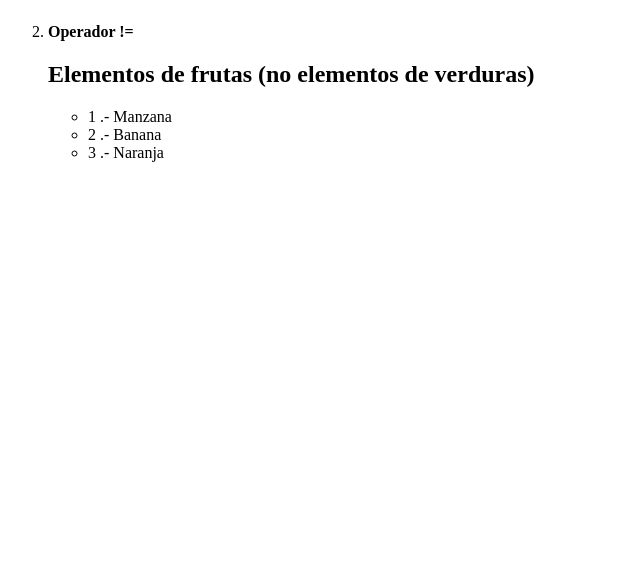
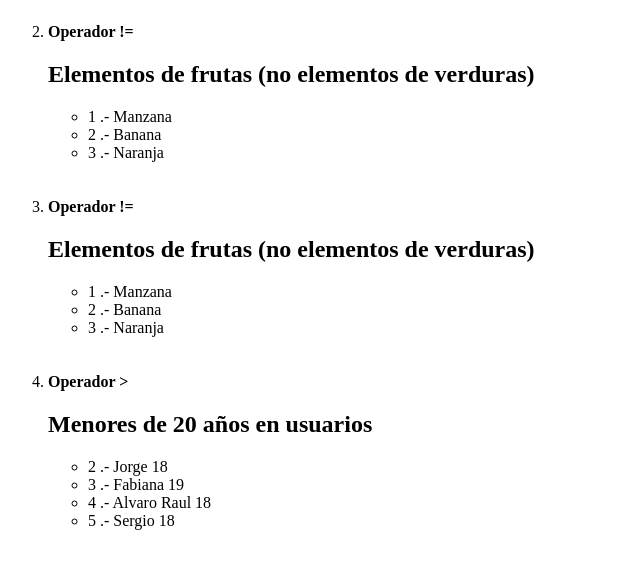
Before and after one commit to FabbPP/PWeb2Marcela, a Django app: page /pruebaIf/ in a window 1280 px wide. Shown: the part 218-787 px from the top of the page, without its empty margins (0-640 px from the left). Run offline with Django 5.2, Linux system fonts and the light colour scheme; data comes from the database, SQL or seed files in the repository; both versions use the stored data as it was after the commit.

Commit message:
Experimento 03 con operador > - if tag

```diff
--- a/Django_project/listaContactos/personas/templates/pruebaIf.html
+++ b/Django_project/listaContactos/personas/templates/pruebaIf.html
@@ -28,6 +28,29 @@
                     {% endif%}
                 {% endfor %}
             </ul>
+            <br> </br>
+            <li> <strong>Operador != </strong></li>
+            <h2> Elementos de frutas (no elementos de verduras)</h2>
+            <ul>
+                {% for categoria in categorias %}
+                    {% if categoria.nombre != 'Verduras' %}
+                        {% for item in categoria.items %}
+                            <li> {{forloop.counter}} .- {{item}} </li>
+                        {% endfor %}
+                    {% endif%}
+                {% endfor %}
+            </ul>
+            <br> </br>
+            <li> <strong>Operador > </strong></li>
+            <h2> Menores de 20 años en usuarios</h2>
+            <ul>
+                {% for persona in personasRegistradas %}
+                    {% if 20 > persona.edad %}
+                        <li> {{forloop.counter}} .- {{persona.nombres}} {{persona.edad}}</li>
+                    {% endif%}
+                {% endfor %}
+            </ul>
+
         </ol>
     </body>
 </html>
```
Also changed, not shown: Django_project/listaContactos/db.sqlite3.
